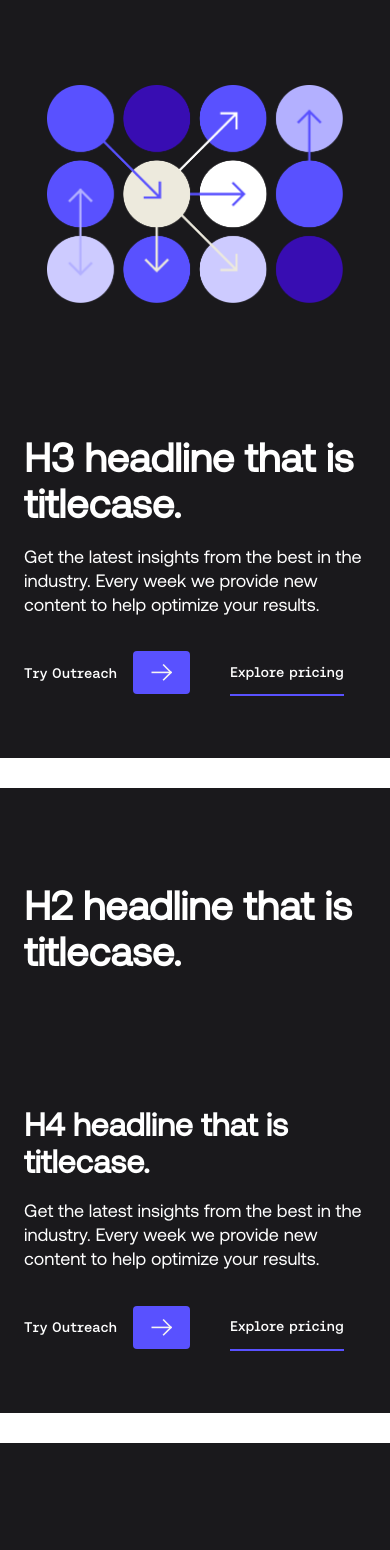
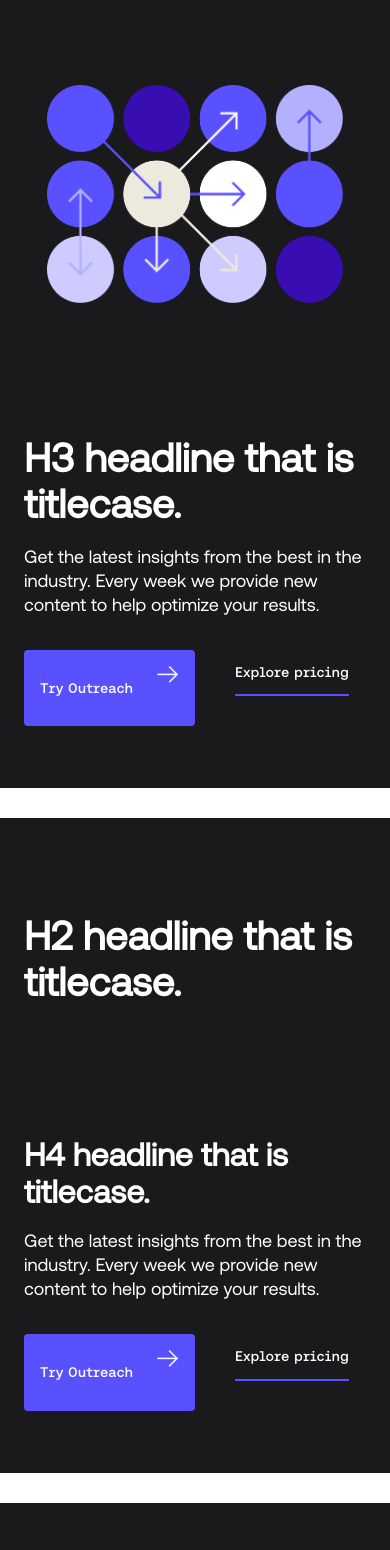
Before and after one commit to ErickRoo/pxpl, a Next.js app: page /components/PreFooter in a window 390 px wide. Shown: the top 1550 px of the page. Built offline with nearby package versions, Linux system fonts and the light colour scheme.

Commit message:
fix: add getCurrentBreakpoint for set tertiary button

```diff
--- a/components/blocks/pre_footer/pre_footer.module.scss
+++ b/components/blocks/pre_footer/pre_footer.module.scss
@@ -74,32 +74,14 @@
   }
 }
 
-.groupButtons {
-  display: flex;
-  flex-wrap: wrap;
-  gap: 4rem;
-
-  > div:first-child {
-    background-color: #5951FF;
-    border-radius: 0.4rem;
-
-    > div:first-child {
-      padding: 1.6rem;
-      padding-right: 0;
-    }
-
-    @screen lg {
-      background-color: transparent;
-
-      > div:first-child {
-        padding: 0;
-      }
-    }
-  }
+.rightSide {
+  width: 100%;
 }
 
-.rightSide {
-  width: 100%;
+.tertiaryButton {
+  > section > section {
+    padding: 1.6rem;
+  }
 }
 
 .image {
--- a/components/blocks/pre_footer/pre_footer.tsx
+++ b/components/blocks/pre_footer/pre_footer.tsx
@@ -1,12 +1,37 @@
 import React, { FunctionComponent } from 'react'
 import OneColumnBody from 'components/generic/one-column-body/one-column-body'
 import FormPlaceHolder from 'components/generic/form-placeholder/form-placeholder'
+import useWindowSize from 'styles/getBreakpointQuery'
 import styles from './pre_footer.module.scss'
 import PreFooterImageInterface from './pre_footer.interface'
+import tailwindConfig from '../../../tailwind.config'
 
 export const typename = 'Set_Replicator_BlockPreFooter'
 
+const getCurrentBreakpoint = (width: number) => {
+  const { screens } = tailwindConfig.theme
+
+  if (width <= 375) {
+    return {
+      position: 'normal',
+      width,
+    }
+  }
+
+  const findBreakpoint = Object
+    .entries(screens)
+    .map(([key, value]) => { return { position: key, width: Number(value.replace('px', '')) } })
+    .sort((a, b) => b.width - a.width)
+    .find((oneBreakpoint) => oneBreakpoint.width < width)
+
+  return findBreakpoint
+}
+
 const PreFooterImageBlock:FunctionComponent<{ block: PreFooterImageInterface }> = ({ block }) => {
+  const { width } = useWindowSize()
+  const currentBreakpoint = getCurrentBreakpoint(width)
+  const showTertiaryButton = ['normal', 'sm', 'md'].includes(currentBreakpoint?.position)
+
   if (!block?.variant) {
     return null
   }
@@ -16,11 +41,12 @@ const PreFooterImageBlock:FunctionComponent<{ block: PreFooterImageInterface }>
       return (
         <section className={`${styles.wrapper} ${styles.wrapper__variantImage}`}>
           <OneColumnBody
-            className={styles.leftSide}
+            className={`${styles.leftSide} ${showTertiaryButton ? styles.tertiaryButton : ''}`}
             headline={block.headlineLeft}
             headlineLevel={3}
             description={block.description}
             primaryCta={block.primaryCta}
+            showTertiaryButton={showTertiaryButton}
             secondaryCta={block.secondaryCta}
           />
           <div className={styles.rightSide}>
@@ -37,11 +63,12 @@ const PreFooterImageBlock:FunctionComponent<{ block: PreFooterImageInterface }>
             <h2>{block.headlineLeft}</h2>
           </div>
           <OneColumnBody
-            className={styles.rightSide}
+            className={`${styles.rightSide} ${showTertiaryButton ? styles.tertiaryButton : ''}`}
             headline={block.headlineRight}
             headlineLevel={4}
             description={block.description}
             primaryCta={block.primaryCta}
+            showTertiaryButton={showTertiaryButton}
             secondaryCta={block.secondaryCta}
           />
         </section>
--- a/components/generic/one-column-body/one-column-body.interface.ts
+++ b/components/generic/one-column-body/one-column-body.interface.ts
@@ -3,7 +3,7 @@ export interface OneColumnBodyInterface {
   headline: string;
   headlineLevel: number;
   description?: string;
-  showTertiaryButton?: string;
+  showTertiaryButton?: boolean;
   primaryCta?: {
     ctaText: string;
     ctaLink: string;
```
